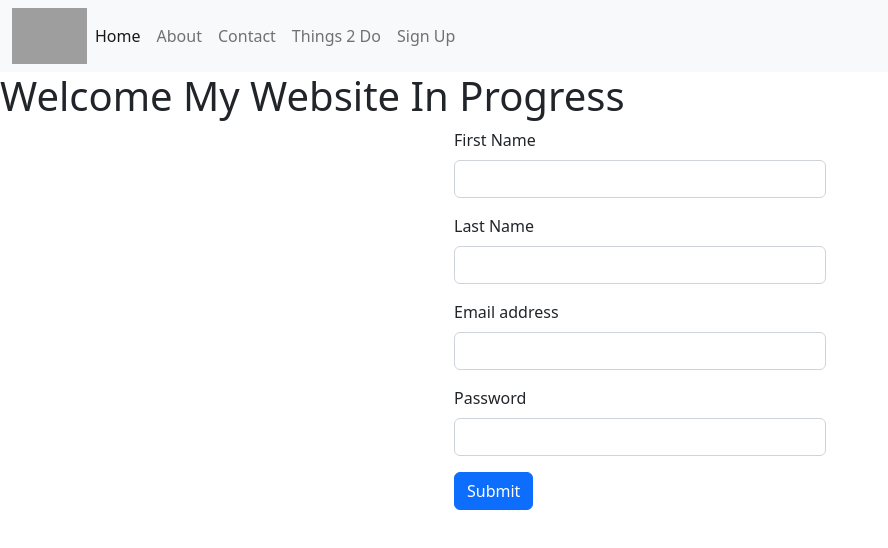
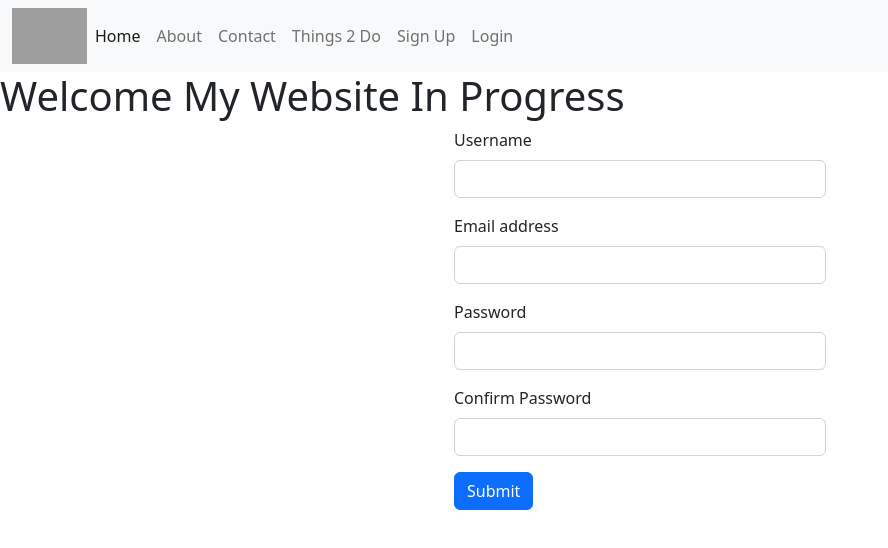
Before and after one commit to mayb1991/homework_week8_day1, a React (Create React App) app: page /signup in a window 1280 px wide. Shown: the top 548 px of the page, without its empty margins (0-888 px from the left). Built offline with nearby package versions, Linux system fonts and the light colour scheme; grey boxes are pictures that could not be loaded.

Commit message:
Got the login and signup fixed still working the todo

```diff
--- a/src/App.js
+++ b/src/App.js
@@ -6,6 +6,7 @@ import Contact from './views/Contact'
 import ToDoItems from './views/News'
 import Home from './views/Home'
 import UserSignUp from './views/UserSignUp';
+import Login from './views/Login';
 
 
 export default class App extends Component {
@@ -14,7 +15,7 @@ export default class App extends Component {
     this.state = {
       name: "Bradley",
       email: "MayDayEnterprisesInc@MayDay.com",
-        businesses: ["May-Day Bartending LTD, ",  " 7 Seas Realty LLC, ", " Bearded Consulting LLC, ", " All Time Pressure Cleaning Inc"] ,
+      businesses: ["May-Day Bartending LTD, ", " 7 Seas Realty LLC, ", " Bearded Consulting LLC, ", " All Time Pressure Cleaning Inc"],
       toDoList: [],
       currentToDo: {
         text: "",
@@ -27,10 +28,10 @@ export default class App extends Component {
     this.updateToDo = this.updateToDo.bind(this);
   }
 
-addToDo(e){
+  addToDo(e) {
     e.preventDefault();
     const newToDo = this.state.currentToDo;
-  if(newToDo.text !==""){
+    if (newToDo.text !== "") {
       const toDoList = [...this.state.toDoList, newToDo];
       this.setState({
         toDoList: toDoList,
@@ -42,7 +43,7 @@ addToDo(e){
     }
   }
 
-toDoInput(e){
+  toDoInput(e) {
     this.setState({
       currentToDo: {
         text: e.target.value,
@@ -51,7 +52,7 @@ toDoInput(e){
     })
   }
 
-delToDo(key){
+  delToDo(key) {
     const filteredToDoList = this.state.toDoList.filter(todo =>
       todo.key !== key);
     this.setState({
@@ -71,18 +72,25 @@ updateToDo(text, key) {
     })
   }
 
+  logMeIn = (user) => {
+    this.setState({
+      user: user
+    })
+  }
+
   render() {
     return (
       <div>
-        <Navbar/>
+        <Navbar />
         <h1>Welcome My Website In Progress</h1>
 
         <Routes>
-          <Route path='/' element={<Home/>}/>
-          <Route path='/about' element={<About/>}/>
-          <Route path='/contact' element={<Contact email ={this.state.email} bus ={this.state.businesses}/>}/>
-          <Route path='/news' element={<ToDoItems/>}/>
-          <Route path='/signup' element={<UserSignUp/>}/>
+          <Route path='/' element={<Home />} />
+          <Route path='/about' element={<About />} />
+          <Route path='/contact' element={<Contact email={this.state.email} bus={this.state.businesses} />} />
+          <Route path='/news' element={<ToDoItems toDoList={this.state.toDoList} currentToDo={this.state.currentToDo} />} />
+          <Route path='/signup' element={<UserSignUp />} />
+          <Route path='/login' element={<Login />} />
         </Routes>
       </div>
     )
--- a/src/components/Navbar.js
+++ b/src/components/Navbar.js
@@ -25,6 +25,9 @@ export default class Navbar extends Component {
           <li className="nav-item">
             <Link className="nav-link" to="/signup">Sign Up</Link>
           </li>
+          <li className="nav-item">
+            <Link className="nav-link" to="/login">Login</Link>
+          </li>
         </ul>
         {/* <form className="d-flex">
           <input className="form-control me-2" type="search" placeholder="Search" aria-label="Search"/>
--- /dev/null
+++ b/src/views/Login.js
@@ -0,0 +1,63 @@
+import React, { Component } from 'react'
+
+export default class Login extends Component {
+    sendLoginInfo = async (e) => {
+        e.preventDefault();
+
+        const url = 'http://localhost:5000/api/login'
+
+        const body = {
+            username: e.target.username.value,
+            password: e.target.password.value
+        }
+
+        const options = {
+            method: "POST",
+            headers: { 'Content-Type': 'application/json' },
+            body: JSON.stringify(body)
+        }
+
+        const res = await fetch(url, options);
+        const data = await res.json();
+        console.log(data)
+
+        if (data.status === 'ok') {
+            this.props.logMeIn(data.data)
+        }
+
+    };
+
+    sendBasicAuth = async (e) => {
+        e.preventDefault();
+        const res = await fetch('http://localhost:5000/token', {
+            method: "POST",
+            headers: { Authorization: `Bearer ${btoa(e.target.username.value + ":" + e.target.password.value)}` }
+        });
+        const data = await res.json();
+        console.log(data)
+        if (data.status === 'ok') {
+            this.props.logMeIn(data.data)
+        }
+    };
+
+    render() {
+        return (
+            <div className='container d-flex justify-content-center'>
+                <form className='col-4' onSubmit={(e) => { this.sendBasicAuth(e) }}>
+
+                    <div className="mb-3">
+                        <label className="form-label">Username</label>
+                        <input type="text" className="form-control" name='username' />
+                    </div>
+
+
+                    <div className="mb-3">
+                        <label className="form-label">Password</label>
+                        <input type="password" className="form-control" name='password' />
+                    </div>
+
+                    <button type="submit" className="btn btn-primary">Submit</button>
+                </form>
+            </div>)
+    }
+}
--- a/src/views/News.js
+++ b/src/views/News.js
@@ -1,9 +1,9 @@
-import React from 'react';
+import React, { useState } from 'react';
 import { FontAwesomeIcon } from '@fortawesome/react-fontawesome'
 
 
 
-function ToDoItems(props){
+const ToDoItems= (props) =>{
     const toDoList1 = props.toDoList1;
     const listItems = (toDoList1 || []).map(toDoItem =>
    {
@@ -23,7 +23,7 @@ function ToDoItems(props){
     return <div>
         <header>
             <form id="to_do_form" onSubmit={this.addToDo}>
-                <input type="text" placeholder='Enter anything you need todo' value={this.state.currentToDo}
+                <input type="text" placeholder='Enter anything you need todo' value={this.currentToDo}
                 onChange={this.toDoInput}></input>
                 <button type='submit'>Add To Do</button>
             </form>
--- a/src/views/UserSignUp.js
+++ b/src/views/UserSignUp.js
@@ -1,101 +1,153 @@
 import React, { Component } from 'react'
 
 export default class UserSignUp extends Component {
-    userData;
-    constructor(props) {
-        super(props);
-        this.onChangeFirstName = this.onChangeFirstName.bind(this);
-        this.onChangeLastName = this.onChangeLastName.bind(this);
-        this.onChangeEmail = this.onChangeEmail.bind(this);
-        this.onChangePassword = this.onChangePassword.bind(this);
-        this.onSubmit = this.onSubmit.bind(this);
-        this.state = {
-            firstName: '',
-            lastName: '',
-            email: '',
-            password: '',
-            // confirmPassword: ''
+    sendSignUpInfo = async (e) => {
+        e.preventDefault();
+
+        if (e.target.password.value !== e.target.confirmPassword.value){
+            return
         }
-    }
-    // Form Events
-    onChangeFirstName(e) {
-        this.setState({ firstName: e.target.value })
-    }
-    onChangeLastName(e) {
-        this.setState({ lastName: e.target.value })
-    }
-    onChangeEmail(e) {
-        this.setState({ email: e.target.value })
-    }
-    onChangePassword(e) {
-        this.setState({ password: e.target.value })
-    }
-    onSubmit(e) {
-        e.preventDefault()
-        this.setState({
-            firstName: '',
-            lastName: '',
-            email: '',
-            password: '',
-            // confirmPassword: ''
+
+        const res = await fetch('http://localhost:5000/api/signup', {
+            method: "POST",
+            headers: {
+                "Content-Type": 'application/json'
+            },
+            body: JSON.stringify({
+                username: e.target.username.value,
+                email: e.target.email.value,
+                password: e.target.password.value
             })
-    }
-    // React Life Cycle
-    componentDidMount() {
-        this.userData = JSON.parse(localStorage.getItem('user'));
-        if (localStorage.getItem('user')) {
-            this.setState({
-                firstName: this.userData.firstName,
-                lastName: this.userData.lastName,
-                email: this.userData.email,
-                password: this.userData.password
-            })
-        } else {
-            this.setState({
-                firstName: '',
-                lastName: '',
-                email: '',
-                password: '',
-                // confirmPassword: ''
-            })
-        }
-    }
-    // componentWillUpdate(nextProps, nextState) {
-    //     localStorage.setItem('user', JSON.stringify(nextState));
-    // }
+        });
+        const data = await res.json();
+        console.log(data)
+    };
+
     render() {
         return (
             <div className='container d-flex justify-content-center'>
-        <form className='col-4' onSubmit={this.onSubmit}>
+            <form className='col-4' onSubmit={(e)=>{this.sendSignUpInfo(e)}}>
+
                 <div className="mb-3">
-          <label className="form-label">First Name</label>
-          <input type="text" className="form-control" value={this.state.firstName} onChange={this.onChangeFirstName} id="firstName"/>
+                    <label className="form-label">Username</label>
+                    <input type="text" className="form-control" name='username'/>
                 </div>
 
-        <div className="mb-3">
-          <label className="form-label">Last Name</label>
-          <input type="text" className="form-control" value={this.state.lastName} onChange={this.onChangeLastName} id="lastName"/>
-        </div>
 
                 <div className="mb-3">
                     <label className="form-label">Email address</label>
-          <input type="email" className="form-control" value={this.state.email} onChange={this.onChangeEmail} id="email"/>
+                    <input type="email" className="form-control" name='email'/>
                 </div>
-
                 <div className="mb-3">
                     <label className="form-label">Password</label>
-          <input type="password" className="form-control" value={this.state.password} onChange={this.onChangePassword} id="password"/>
+                    <input type="password" className="form-control" name='password'/>
                 </div>
-
-        {/* <div className="mb-3">
+                <div className="mb-3">
                     <label className="form-label">Confirm Password</label>
-            <input type="password" className="form-control" value={this.state.confirmPassword} name='confirmPassword'/>
-        </div> */}
+                    <input type="password" className="form-control" name='confirmPassword'/>
+                </div>
 
                 <button type="submit" className="btn btn-primary">Submit</button>
             </form>
             </div>
         )
-
     }
 }
+//     userData;
+//     constructor(props) {
+//         super(props);
+//         this.onChangeFirstName = this.onChangeFirstName.bind(this);
+//         this.onChangeLastName = this.onChangeLastName.bind(this);
+//         this.onChangeEmail = this.onChangeEmail.bind(this);
+//         this.onChangePassword = this.onChangePassword.bind(this);
+//         this.onSubmit = this.onSubmit.bind(this);
+//         this.state = {
+//             firstName: '',
+//             lastName: '',
+//             email: '',
+//             password: '',
+//             // confirmPassword: ''
+//         }
+//     }
+//     // Form Events
+//     onChangeFirstName(e) {
+//         this.setState({ firstName: e.target.value })
+//     }
+//     onChangeLastName(e) {
+//         this.setState({ lastName: e.target.value })
+//     }
+//     onChangeEmail(e) {
+//         this.setState({ email: e.target.value })
+//     }
+//     onChangePassword(e) {
+//         this.setState({ password: e.target.value })
+//     }
+//     onSubmit(e) {
+//         e.preventDefault()
+//         this.setState({
+//             firstName: '',
+//             lastName: '',
+//             email: '',
+//             password: '',
+//             // confirmPassword: ''
+//         })
+//     }
+//     // React Life Cycle
+//     componentDidMount() {
+//         this.userData = JSON.parse(localStorage.getItem('user'));
+//         if (localStorage.getItem('user')) {
+//             this.setState({
+//                 firstName: this.userData.firstName,
+//                 lastName: this.userData.lastName,
+//                 email: this.userData.email,
+//                 password: this.userData.password
+//             })
+//         } else {
+//             this.setState({
+//                 firstName: '',
+//                 lastName: '',
+//                 email: '',
+//                 password: '',
+//                 // confirmPassword: ''
+//             })
+//         }
+//     }
+//     // componentWillUpdate(nextProps, nextState) {
+//     //     localStorage.setItem('user', JSON.stringify(nextState));
+//     // }
+//   render() {
+//     return (
+//         <div className='container d-flex justify-content-center'>
+//         <form className='col-4' onSubmit={this.onSubmit}>
+//         <div className="mb-3">
+//           <label className="form-label">First Name</label>
+//           <input type="text" className="form-control" value={this.state.firstName} onChange={this.onChangeFirstName} id="firstName"/>
+//         </div>
+
+//         <div className="mb-3">
+//           <label className="form-label">Last Name</label>
+//           <input type="text" className="form-control" value={this.state.lastName} onChange={this.onChangeLastName} id="lastName"/>
+//         </div>
+
+//         <div className="mb-3">
+//           <label className="form-label">Email address</label>
+//           <input type="email" className="form-control" value={this.state.email} onChange={this.onChangeEmail} id="email"/>
+//         </div>
+
+//         <div className="mb-3">
+//           <label className="form-label">Password</label>
+//           <input type="password" className="form-control" value={this.state.password} onChange={this.onChangePassword} id="password"/>
+//         </div>
+
+//         {/* <div className="mb-3">
+//             <label className="form-label">Confirm Password</label>
+//             <input type="password" className="form-control" value={this.state.confirmPassword} name='confirmPassword'/>
+//         </div> */}
+
+//         <button type="submit" className="btn btn-primary">Submit</button>
+//       </form>
+//       </div>
+//     )
+
+//   }
+// }
```
Lines whose indentation alone changed are shown as unchanged.
